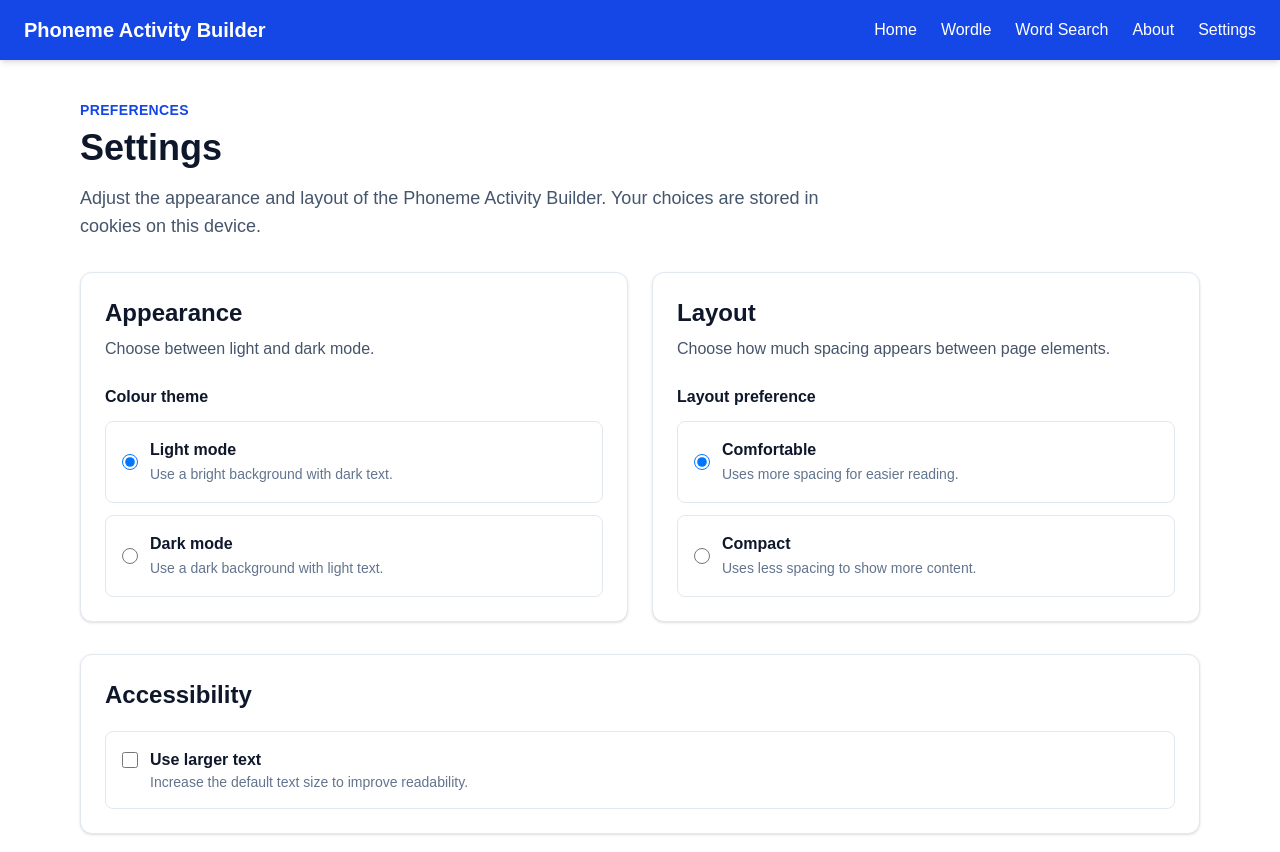
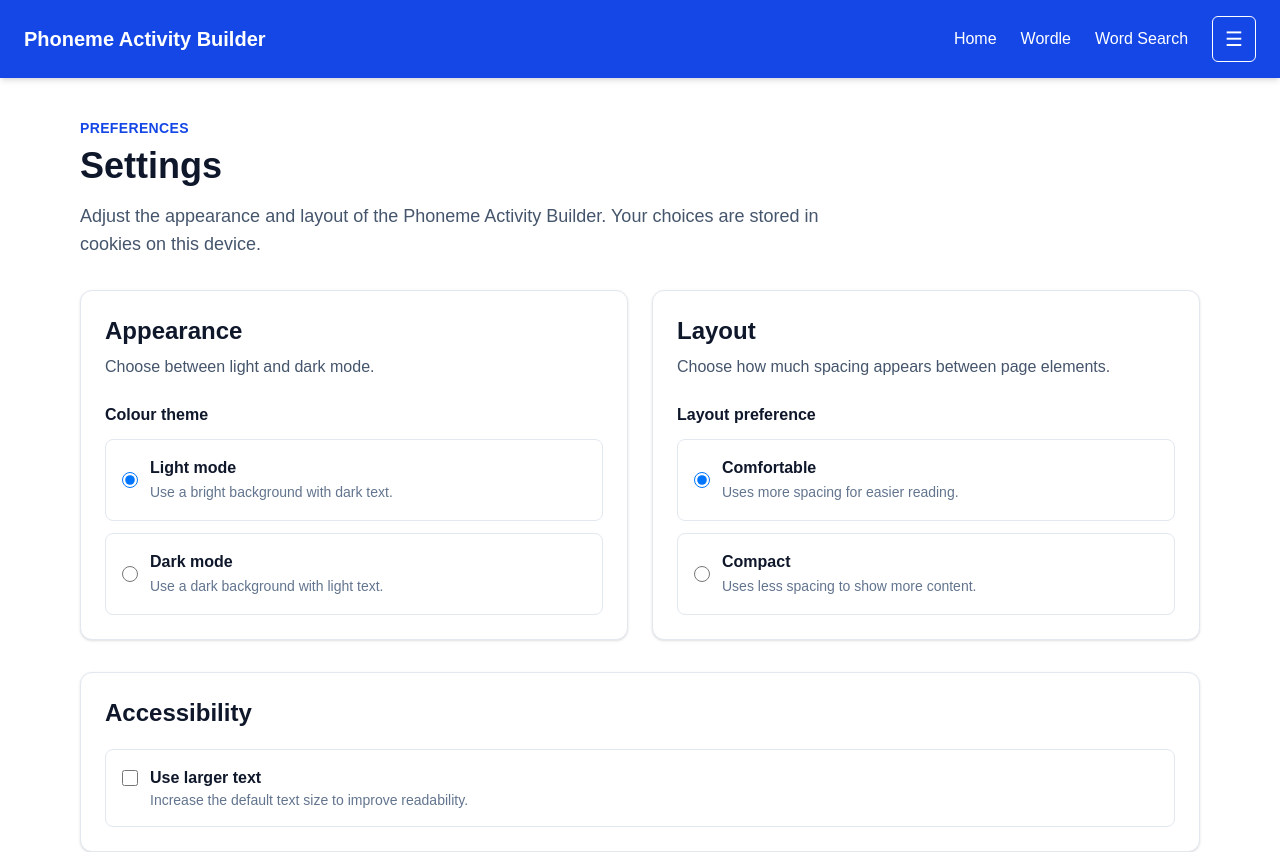
Before and after one commit to mahnoornasya-hub/phoneme-builder, a Next.js app: page /settings in a window 1280 px wide. Shown: the top 852 px of the page. Built offline with nearby package versions, Linux system fonts and the light colour scheme.

Commit message:
Add hamburger navigation menu

```diff
--- a/components/layout/Header.tsx
+++ b/components/layout/Header.tsx
@@ -1,23 +1,113 @@
+"use client";
+
+import Link from "next/link";
+import { useState } from "react";
+
 export default function Header() {
+  const [menuOpen, setMenuOpen] = useState(false);
+
+  function closeMenu() {
+    setMenuOpen(false);
+  }
+
   return (
-    <header className="bg-blue-700 text-white shadow-md">
+    <header className="relative bg-blue-700 text-white shadow-md">
       <div className="mx-auto flex max-w-7xl items-center justify-between px-6 py-4">
-        <h1 className="text-xl font-bold">
+        <Link
+          href="/"
+          onClick={closeMenu}
+          className="text-xl font-bold"
+        >
           Phoneme Activity Builder
-        </h1>
+        </Link>
 
-        <nav className="hidden gap-6 md:flex">
-          <a href="/">Home</a>
-          <a href="/wordle">Wordle</a>
-          <a href="/word-search">Word Search</a>
-          <a href="/about">About</a>
-          <a href="/settings">Settings</a>
+        <div className="flex items-center gap-6">
+          {/* Desktop navigation */}
+          <nav
+            className="hidden items-center gap-6 md:flex"
+            aria-label="Main navigation"
+          >
+            <Link href="/" className="hover:underline">
+              Home
+            </Link>
+
+            <Link href="/wordle" className="hover:underline">
+              Wordle
+            </Link>
+
+            <Link href="/word-search" className="hover:underline">
+              Word Search
+            </Link>
+          </nav>
+
+          {/* Always-visible hamburger button */}
+          <button
+            type="button"
+            onClick={() => setMenuOpen((current) => !current)}
+            className="rounded-md border border-white px-3 py-2 text-xl transition hover:bg-blue-600"
+            aria-label={
+              menuOpen
+                ? "Close navigation menu"
+                : "Open navigation menu"
+            }
+            aria-expanded={menuOpen}
+            aria-controls="compact-navigation"
+          >
+            {menuOpen ? "✕" : "☰"}
+          </button>
+        </div>
+      </div>
+
+      {/* Hamburger dropdown */}
+      {menuOpen && (
+        <nav
+          id="compact-navigation"
+          className="absolute right-6 top-full z-50 mt-2 w-56 overflow-hidden rounded-lg border border-blue-500 bg-blue-700 shadow-xl"
+          aria-label="Compact navigation"
+        >
+          <div className="flex flex-col">
+            <Link
+              href="/"
+              onClick={closeMenu}
+              className="px-5 py-3 transition hover:bg-blue-600"
+            >
+              Home
+            </Link>
+
+            <Link
+              href="/wordle"
+              onClick={closeMenu}
+              className="px-5 py-3 transition hover:bg-blue-600"
+            >
+              Wordle
+            </Link>
+
+            <Link
+              href="/word-search"
+              onClick={closeMenu}
+              className="px-5 py-3 transition hover:bg-blue-600"
+            >
+              Word Search
+            </Link>
+
+            <Link
+              href="/about"
+              onClick={closeMenu}
+              className="border-t border-blue-600 px-5 py-3 transition hover:bg-blue-600"
+            >
+              About
+            </Link>
+
+            <Link
+              href="/settings"
+              onClick={closeMenu}
+              className="px-5 py-3 transition hover:bg-blue-600"
+            >
+              Settings
+            </Link>
+          </div>
         </nav>
-
-        <button className="rounded-md border border-white px-3 py-2 md:hidden">
-          ☰
-        </button>
-      </div>
+      )}
     </header>
   );
 }
```
